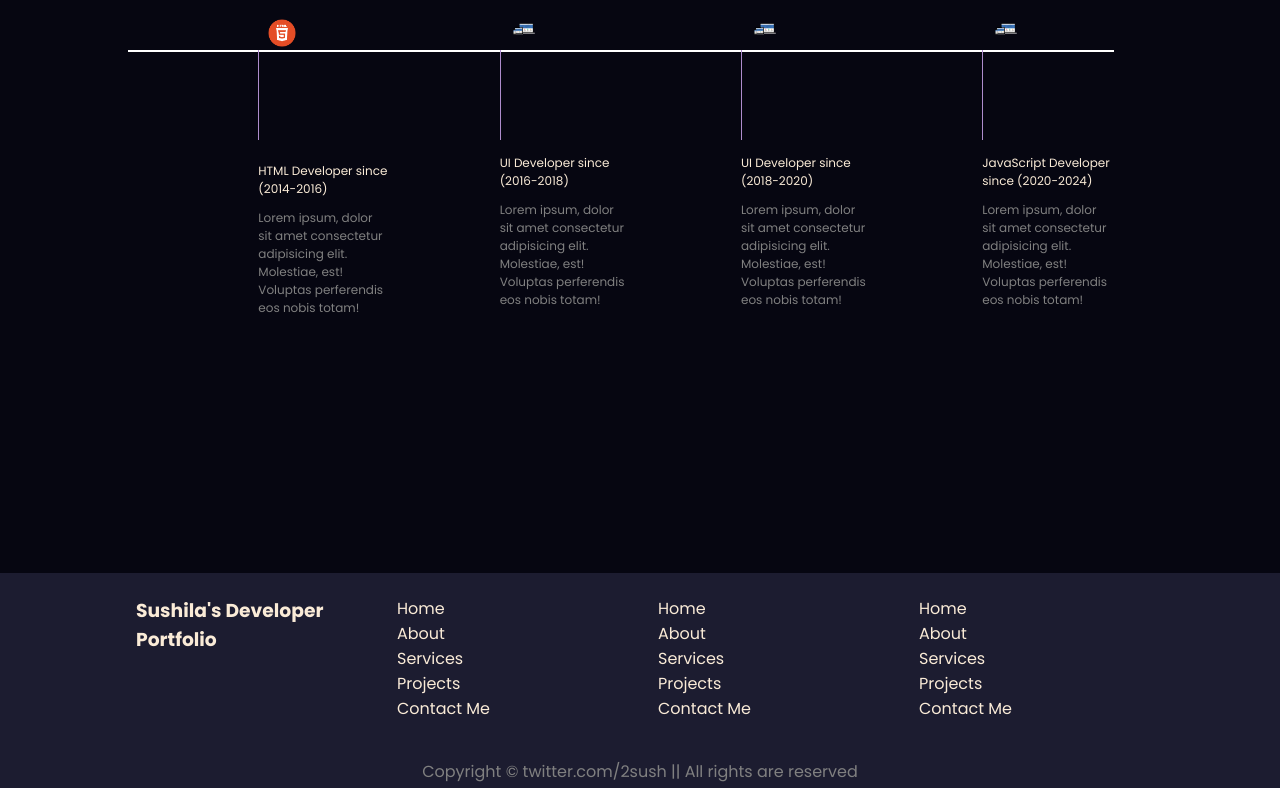
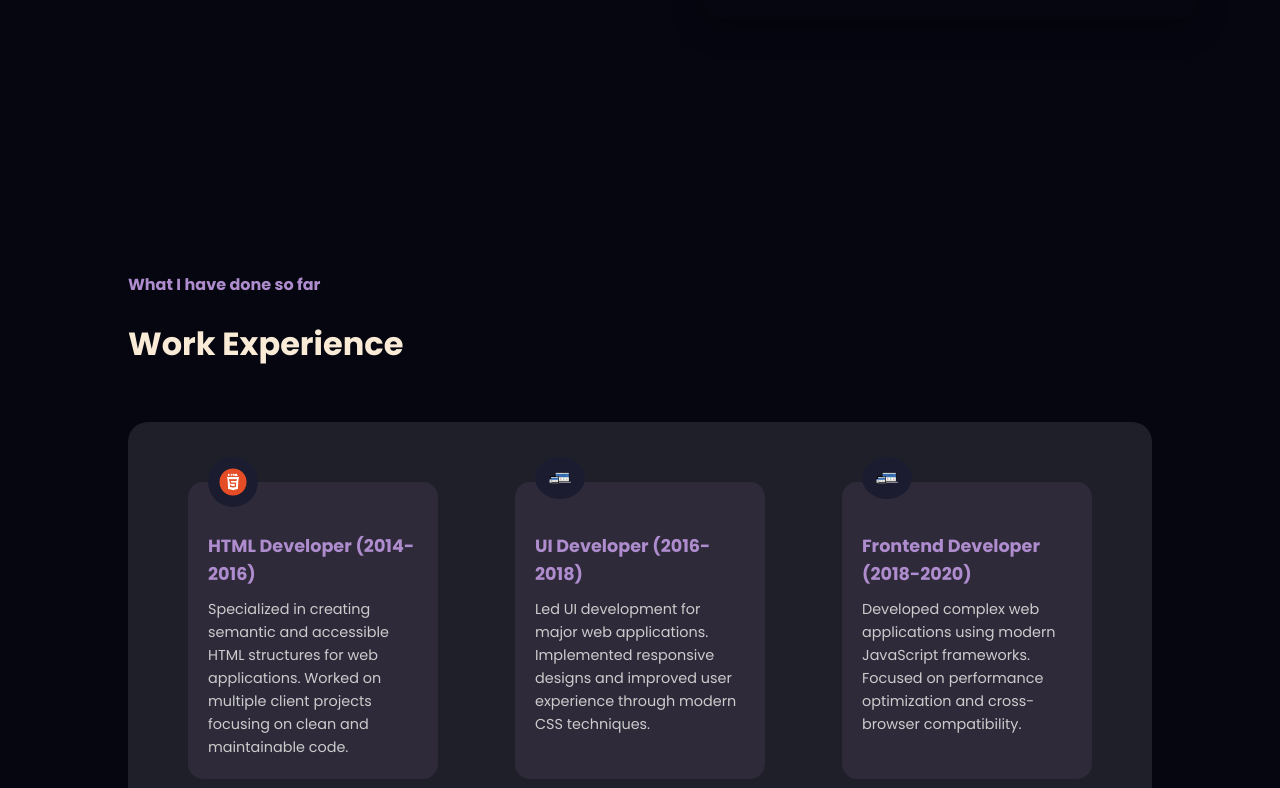
Before and after one commit to sushrs/portfolio, a plain HTML site: page index.html in a window 1280 px wide. Shown: the part 668-1456 px from the top of the page. Drawn offline with nearby package versions, Linux system fonts and the light colour scheme.

Commit message:
Portfolio Website Enhancements

```diff
--- a/index.html
+++ b/index.html
@@ -14,154 +14,273 @@
       * {
         margin: 0;
         padding: 0;
+        box-sizing: border-box;
       }
+
       body {
         background-color: rgb(6, 6, 17);
         color: antiquewhite;
         font-family: "Poppins", sans-serif;
+        line-height: 1.6;
       }
+
       nav {
         display: flex;
         justify-content: space-around;
         align-items: center;
         height: 85px;
         background-color: rgb(28, 28, 48);
+        position: fixed;
+        width: 100%;
+        top: 0;
+        z-index: 1000;
+        box-shadow: 0 2px 10px rgba(0, 0, 0, 0.3);
       }
+
       .left {
         font-size: 2rem;
+        font-weight: bold;
       }
+
+      main {
+        margin-top: 85px;
+      }
+
       main hr {
-        border: 0px;
+        border: 0;
         background-color: rgb(101, 101, 128);
         height: 1px;
         margin: 60px 150px;
       }
+
       nav ul {
         display: flex;
         justify-content: center;
       }
+
       nav ul li {
         list-style: none;
         margin: 0 25px;
       }
+
       nav ul li a {
         text-decoration: none;
         color: aliceblue;
+        transition: all 0.3s ease;
+        position: relative;
+      }
+
+      nav ul li a:after {
+        content: '';
+        position: absolute;
+        width: 0;
+        height: 2px;
+        background: rgb(174, 140, 205);
+        left: 0;
+        bottom: -5px;
+        transition: width 0.3s ease;
+      }
+
+      nav ul li a:hover:after {
+        width: 100%;
       }
 
       nav ul li a:hover {
-        color: rgb(111, 111, 202);
-        font-size: 1.04rem;
+        color: rgb(174, 140, 205);
       }
 
       .firstsection {
         display: flex;
         justify-content: space-around;
         align-items: center;
-        margin: 50px 0;
+        min-height: calc(100vh - 85px);
+        padding: 0 20px;
       }
+
       .firstsection > div {
-        width: 30%;
+        width: 40%;
       }
 
       .leftsection {
+        font-size: 2.8rem;
+        animation: fadeIn 1s ease-in;
+      }
 
-        font-size: 2.8rem;
+      @keyframes fadeIn {
+        from { opacity: 0; transform: translateY(20px); }
+        to { opacity: 1; transform: translateY(0); }
       }
-      .leftsection .buttons{
 
+      .leftsection .buttons {
         padding: 40px 0;
+        display: flex;
+        gap: 20px;
       }
+
       .leftsection .btn {
-        padding: 12px;
-        background:rgb(64, 66, 105);
+        padding: 12px 24px;
+        background: rgb(64, 66, 105);
         color: white;
         border: 2px solid white;
         border-radius: 5px;
         font-size: 18px;
         cursor: pointer;
+        transition: all 0.3s ease;
+      }
 
+      .leftsection .btn:hover {
+        background: rgb(174, 140, 205);
+        transform: translateY(-2px);
+        box-shadow: 0 5px 15px rgba(174, 140, 205, 0.3);
       }
 
       .rightsection img {
-        width: 80%;
+        width: 100%;
+        max-width: 500px;
         margin: 30px 0;
+        border-radius: 20px;
+        box-shadow: 0 10px 30px rgba(0, 0, 0, 0.3);
+        transition: transform 0.3s ease;
       }
+
+      .rightsection img:hover {
+        transform: scale(1.05);
+      }
+
       .blue {
         color: rgb(174, 140, 205);
+        font-weight: bold;
       }
+
       #element {
         color: rgb(174, 140, 205);
       }
+
       .secondsection {
         width: 80vw;
-        margin: auto;
-        height: 80vh;
+        margin: 100px auto;
+        padding: 40px 0;
       }
+
       .secondsection h1 {
-        font-size: 1.6rem;
+        font-size: 2rem;
+        margin: 20px 0;
       }
+
       .secondsection .box {
-        background: white;
-        width: 77vw;
-        height: 2px;
+        background: rgba(255, 255, 255, 0.1);
+        padding: 40px;
+        border-radius: 20px;
         margin: 53px 0;
         display: flex;
+        justify-content: space-between;
+        flex-wrap: wrap;
       }
 
-      .secondsection .vertical {
-        height: 90px;
-        width: 1px;
-        background: rgb(174, 140, 205);
-        margin: 0 110px;
+      .vertical {
+        position: relative;
+        padding: 20px;
+        background: rgba(174, 140, 205, 0.1);
+        border-radius: 15px;
+        width: 250px;
+        margin: 20px;
+        transition: transform 0.3s ease;
+      }
+
+      .vertical:hover {
+        transform: translateY(-10px);
       }
 
       .top-img {
-        width: 30px;
-        position: relative;
-        top: -32px;
-        left: 9px;
+        width: 50px;
+        position: absolute;
+        top: -25px;
+        left: 20px;
+        background: rgb(28, 28, 48);
+        padding: 10px;
+        border-radius: 50%;
       }
 
-      .box {
-        display: flex;
-      justify-content: space-evenly;
+      .vertical-title {
+        margin-top: 30px;
+        font-size: 1.1rem;
+        font-weight: bold;
+        color: rgb(174, 140, 205);
       }
-      .vertical-title {
-        position: relative;
-        top: 75px;
-        width: 150px;
-        font-size: 12px;
 
+      .vertical-desc {
+        margin-top: 10px;
+        color: #ccc;
+        font-size: 0.9rem;
       }
-      .vertical-desc {
-        position: relative;
-        top: 86px;
-        color: grey;
-        width: 130px;
-        font-size: 12px;
-        justify-content: space-evenly;
-      }
+
       footer {
         background-color: rgb(28, 28, 48);
-        /* height: 200px; */
+        padding: 40px 0 0;
       }
+
       .footer {
         display: flex;
         padding: 23px 100px;
         justify-content: space-evenly;
+        flex-wrap: wrap;
       }
+
       .footer ul {
         list-style: none;
       }
+
+      .footer ul li {
+        margin: 10px 0;
+        transition: color 0.3s ease;
+        cursor: pointer;
+      }
+
+      .footer ul li:hover {
+        color: rgb(174, 140, 205);
+      }
+
       .footer > div {
         width: 225px;
+        margin: 20px;
       }
 
-      footer .footer-rights {
+      .footer-rights {
         text-align: center;
         color: gray;
         padding: 15px 0;
+        border-top: 1px solid rgba(255, 255, 255, 0.1);
+      }
+
+      @media (max-width: 768px) {
+        .firstsection {
+          flex-direction: column;
+          text-align: center;
+        }
+
+        .firstsection > div {
+          width: 100%;
+        }
+
+        .leftsection {
+          font-size: 2rem;
+        }
+
+        .leftsection .buttons {
+          justify-content: center;
+        }
+
+        nav {
+          padding: 0 20px;
+        }
+
+        nav ul {
+          display: none;
+        }
+
+        .footer {
+          padding: 23px 20px;
+        }
       }
     </style>
   </head>
@@ -171,68 +290,66 @@
         <div class="left">Sushila's Portfolio</div>
         <div class="right">
           <ul>
-            <li><a href="/">Home</a></li>
-            <li><a href="/">About</a></li>
-            <li><a href="/">Services</a></li>
-            <li><a href="/">Projects</a></li>
-            <li><a href="/">Contact Me </a></li>
+            <li><a href="#home">Home</a></li>
+            <li><a href="#about">About</a></li>
+            <li><a href="#services">Services</a></li>
+            <li><a href="#projects">Projects</a></li>
+            <li><a href="#contact">Contact Me</a></li>
           </ul>
         </div>
       </nav>
     </header>
     <main>
-      <section class="firstsection">
+      <section id="home" class="firstsection">
         <div class="leftsection">
           Hi, My name is <span class="blue">Sushila</span>
-          <div>I'm a passinate</div>
+          <div>I'm a passionate</div>
           <span id="element"></span>
           <div class="buttons">
-            <button class="btn">Download resume here</button>
-            <button class="btn">Visit GitHub</button>
+            <button class="btn" onclick="window.open('resume.pdf', '_blank')">Download Resume</button>
+            <button class="btn" onclick="window.open('https://github.com/yourusername', '_blank')">Visit GitHub</button>
           </div>
         </div>
         <div class="rightsection">
-          <img src="wm.png" alt="" />
+          <img src="wm.png" alt="Sushila's Profile" />
         </div>
       </section>
 
-      <section class="secondsection">
-        <span class="blue"> What I have done so far</span>
-        <h1>Work Experince</h1>
+      <section id="about" class="secondsection">
+        <span class="blue">What I have done so far</span>
+        <h1>Work Experience</h1>
         <div class="box">
           <div class="vertical">
-            <img class="top-img" src="html.png" alt="" />
-            <div class="vertical-title">HTML Developer since (2014-2016)</div>
+            <img class="top-img" src="html.png" alt="HTML Icon" />
+            <div class="vertical-title">HTML Developer (2014-2016)</div>
             <div class="vertical-desc">
-              Lorem ipsum, dolor sit amet consectetur adipisicing elit.
-              Molestiae, est! Voluptas perferendis eos nobis totam!
+              Specialized in creating semantic and accessible HTML structures for web applications.
+              Worked on multiple client projects focusing on clean and maintainable code.
             </div>
           </div>
           <div class="vertical">
-            <img class="top-img" src="web.png" alt="" />
-            <div class="vertical-title">UI Developer since (2016-2018)</div>
+            <img class="top-img" src="web.png" alt="UI Icon" />
+            <div class="vertical-title">UI Developer (2016-2018)</div>
             <div class="vertical-desc">
-              Lorem ipsum, dolor sit amet consectetur adipisicing elit.
-              Molestiae, est! Voluptas perferendis eos nobis totam!
+              Led UI development for major web applications. Implemented responsive designs
+              and improved user experience through modern CSS techniques.
             </div>
           </div>
           <div class="vertical">
-            <img class="top-img" src="web.png" alt="" />
-            <div class="vertical-title">UI Developer since (2018-2020)</div>
+            <img class="top-img" src="web.png" alt="Frontend Icon" />
+            <div class="vertical-title">Frontend Developer (2018-2020)</div>
             <div class="vertical-desc">
-              Lorem ipsum, dolor sit amet consectetur adipisicing elit.
-              Molestiae, est! Voluptas perferendis eos nobis totam!
+              Developed complex web applications using modern JavaScript frameworks.
+              Focused on performance optimization and cross-browser compatibility.
             </div>
           </div>
           <div class="vertical">
-            <img class="top-img" src="web.png" alt="" />
-            <div class="vertical-title">JavaScript Developer since (2020-2024)</div>
+            <img class="top-img" src="web.png" alt="JavaScript Icon" />
+            <div class="vertical-title">JavaScript Developer (2020-2024)</div>
             <div class="vertical-desc">
-              Lorem ipsum, dolor sit amet consectetur adipisicing elit.
-              Molestiae, est! Voluptas perferendis eos nobis totam!
+              Full-stack JavaScript development with Node.js and React.
+              Built scalable applications and mentored junior developers.
             </div>
-          </div>
-
           </div>
         </div>
       </section>
@@ -241,46 +358,60 @@
       <div class="footer">
         <div class="footer-first">
           <h3>Sushila's Developer Portfolio</h3>
+          <p style="margin-top: 10px; color: #ccc;">Building digital experiences with passion and precision.</p>
         </div>
         <div class="footer-second">
+          <h4 style="margin-bottom: 15px;">Quick Links</h4>
           <ul>
-            <li>Home</li>
-            <li>About</li>
-            <li>Services</li>
-            <li>Projects</li>
-            <li>Contact Me</li>
+            <li><a href="#home" style="color: inherit; text-decoration: none;">Home</a></li>
+            <li><a href="#about" style="color: inherit; text-decoration: none;">About</a></li>
+            <li><a href="#services" style="color: inherit; text-decoration: none;">Services</a></li>
+            <li><a href="#projects" style="color: inherit; text-decoration: none;">Projects</a></li>
+            <li><a href="#contact" style="color: inherit; text-decoration: none;">Contact Me</a></li>
           </ul>
         </div>
         <div class="footer-third">
+          <h4 style="margin-bottom: 15px;">Services</h4>
           <ul>
-            <li>Home</li>
-            <li>About</li>
-            <li>Services</li>
-            <li>Projects</li>
-            <li>Contact Me</li>
+            <li>Web Development</li>
+            <li>UI/UX Design</li>
+            <li>Frontend Development</li>
+            <li>JavaScript Development</li>
+            <li>Consulting</li>
           </ul>
         </div>
         <div class="footer-fourth">
+          <h4 style="margin-bottom: 15px;">Connect</h4>
           <ul>
-            <li>Home</li>
-            <li>About</li>
-            <li>Services</li>
-            <li>Projects</li>
-            <li>Contact Me</li>
+            <li>LinkedIn</li>
+            <li>GitHub</li>
+            <li>Twitter</li>
+            <li>Email</li>
+            <li>Blog</li>
           </ul>
         </div>
       </div>
       <div class="footer-rights">
-        Copyright &#169; twitter.com/2sush || All rights are reserved
+        Copyright &#169; twitter.com/2sush || All rights reserved
       </div>
     </footer>
     <script src="https://unpkg.com/typed.js@2.1.0/dist/typed.umd.js"></script>
-    <!-- Setup and start animation! -->
-
     <script>
       var typed = new Typed("#element", {
-        strings: ["Web Developer", "UI/UX Designer"],
+        strings: ["Web Developer", "UI/UX Designer", "Frontend Developer", "JavaScript Expert"],
         typeSpeed: 50,
+        backSpeed: 30,
+        loop: true
+      });
+
+      // Smooth scrolling for anchor links
+      document.querySelectorAll('a[href^="#"]').forEach(anchor => {
+        anchor.addEventListener('click', function (e) {
+          e.preventDefault();
+          document.querySelector(this.getAttribute('href')).scrollIntoView({
+            behavior: 'smooth'
+          });
+        });
       });
     </script>
   </body>
```
